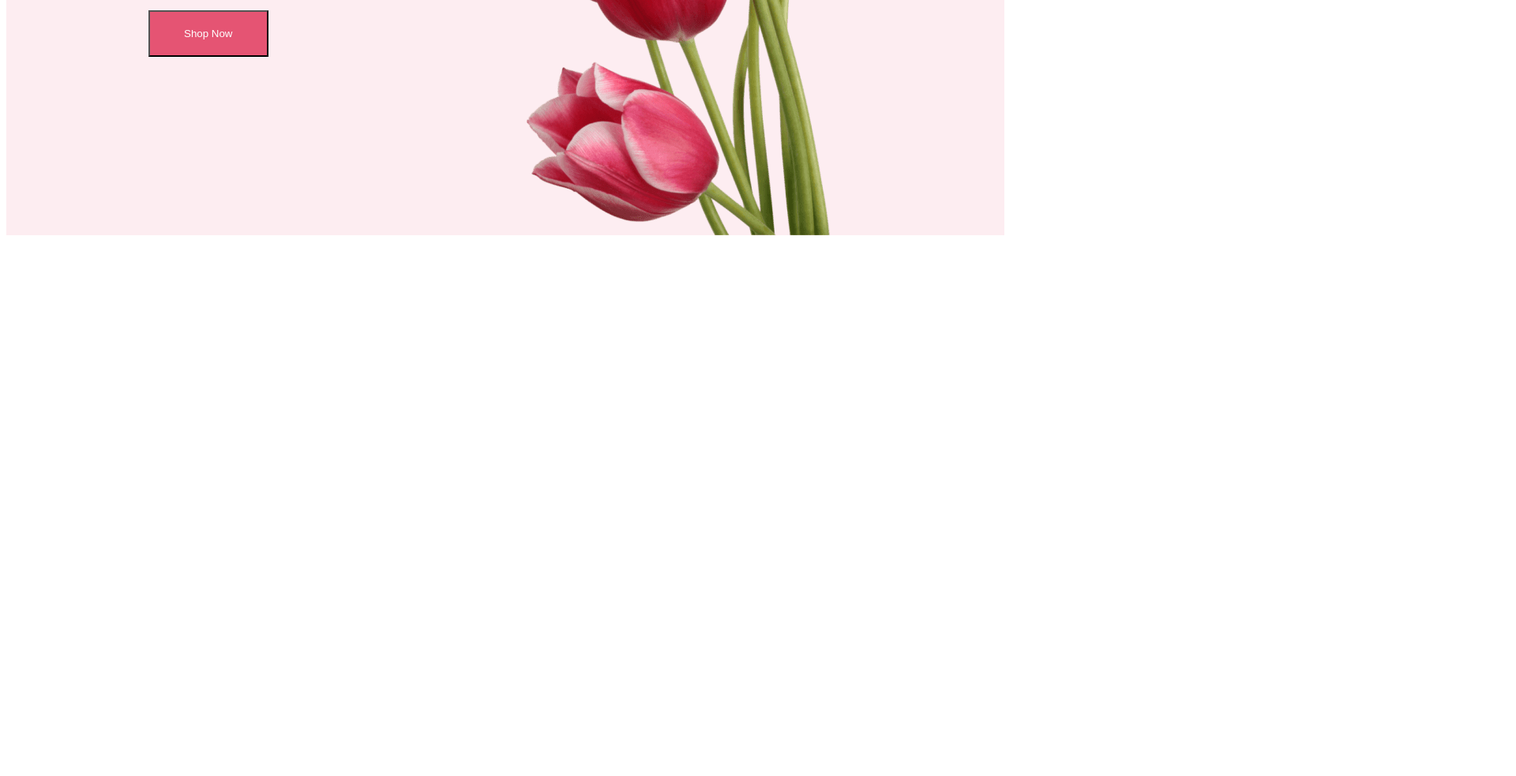
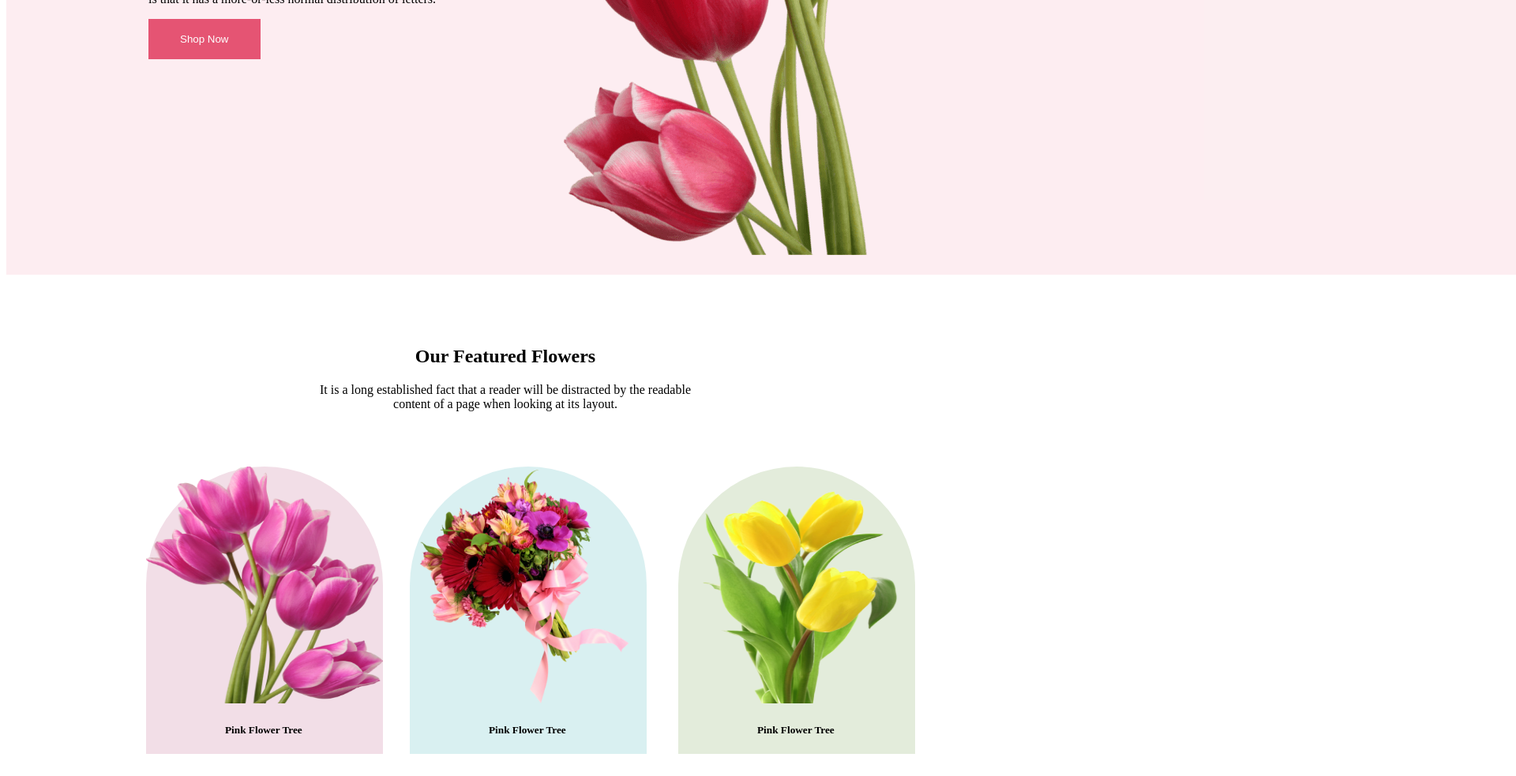
Before and after one commit to sanjit22/first-assignment-create, a plain HTML site: page index.html in a window 1280 px wide. Shown: the part 510-1493 px from the top of the page at 79% size, 1920 px wide, since content can reach past the window. Before the commit the page ends 816 px from the top, so only its background shows below. Drawn offline with Linux system fonts and the light colour scheme.

Commit message:
added backround image,2nd project complete

```diff
--- a/index.html
+++ b/index.html
@@ -14,8 +14,21 @@
             <p>It is a long established fact that a reader will be distracted by the readable <br> content of a page when looking at its layout. The point of using Lorem Ipsum <br> is that it has a more-or-less normal distribution of letters.</p>
             <button class="btno">Shop Now</button>
         </div>
-        <img class="profile" src="pngwing 10.png" alt="">
-    <main>
+        <img class="profile" src="pngwing 10.png" alt="1st-banner">
+        </header>
+        <!-- 2nd project -->
+        <section>
+            <h1 class="discribtion">Our Featured Flowers</h1>
+            <p id="discribtion" class="section-discribtion">It is a long established fact that a reader will be distracted by the readable <br> content of a page when looking at its layout.</p>
+        <div class="picture-2">
+            <div class="skill"><img src="pngwing 6.png" alt=""width="300" height="300""><h5 class="backround-discription">Pink Flower Tree</h5></div>
+
+            <div class="skill2"><img src="pngwing 5.png" alt=""width="300" height="300""><h5 class="new">Pink Flower Tree</h5></div>
+
+            <div class="skills"><img src="pngwing 7.png" alt=""width="300" height="300""><h5 class="ids">Pink Flower Tree</h5></div>
+        </div>
+    </section>
+        <main>
 
     </main>
     <footer>
--- a/style.css
+++ b/style.css
@@ -1,6 +1,8 @@
 /* header related style */
 .header{
     background-color: #E554731A;
+    width: 1920px;
+    height: 850px;
     display: flex;
     align-items: center;
 }
@@ -11,8 +13,57 @@
 .btno{
     background-color: #e55473;
     display: inline-flex;
-padding: 20px 43px;
-align-items: flex-start;
+padding: 18px 40px;
 gap: 10px;
 color: white;
+border: 0px;
 }
+.body{
+    padding: 130px;
+    border-radius: 8px;
+background: rgba(229, 84, 115, 0.05);
+display: fle;
+}
+/* 2nd project */
+.picture-2{
+    display: flex;
+    align-items: center;
+    padding-left:177px;
+    margin-top: 50px;
+
+}
+.skill{
+    background-color: #A7216226;
+    border-radius: 300px 300px 0px 0px;
+    margin-right: 34px;
+    justify-content: center;
+}
+.skill2{
+  background-color: #0597A026;
+  size: 50px;
+  border-radius: 300px 300px 0px 0px;
+  margin-right: 20px;
+}
+.skills{
+   background-color: #477D1126;
+   border-radius: 400px 400px 0px 0px;
+   margin: 20px;
+}
+.discribtion{
+    text-align: center;
+    padding-top: 70px;
+}
+.section-discribtion{
+    text-align: center;
+}
+.backround-discription{
+    display: flex;
+    margin-left: 100px;
+}
+.new{
+    margin-left: 100px;
+}
+.ids{
+    margin-left: 100px;
+}
+/* 3rd project */
```
